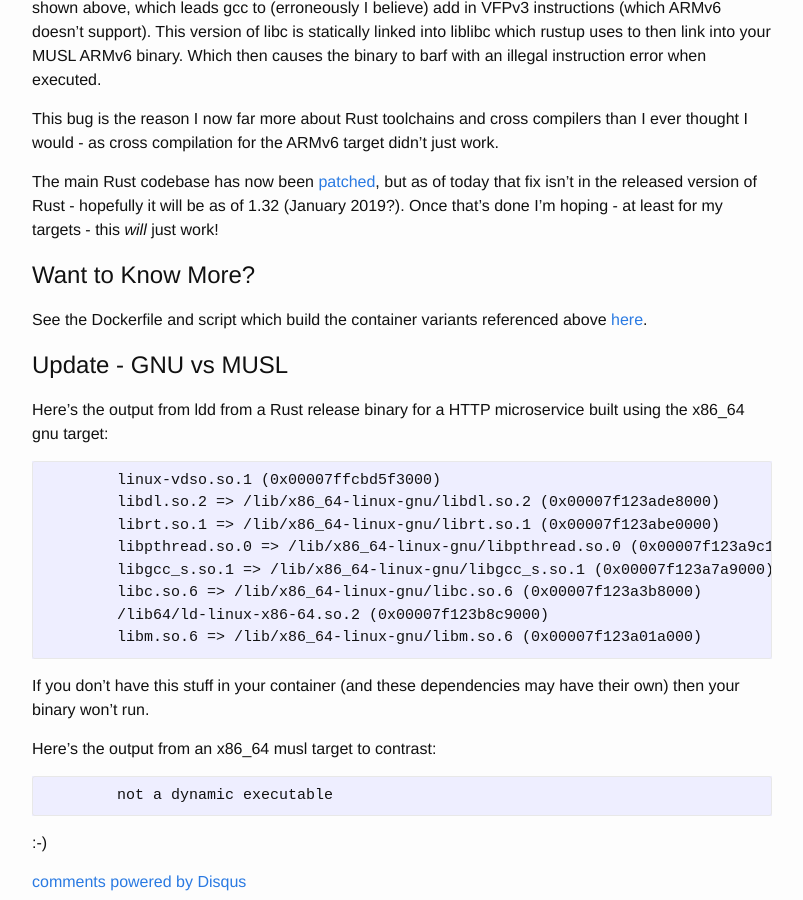
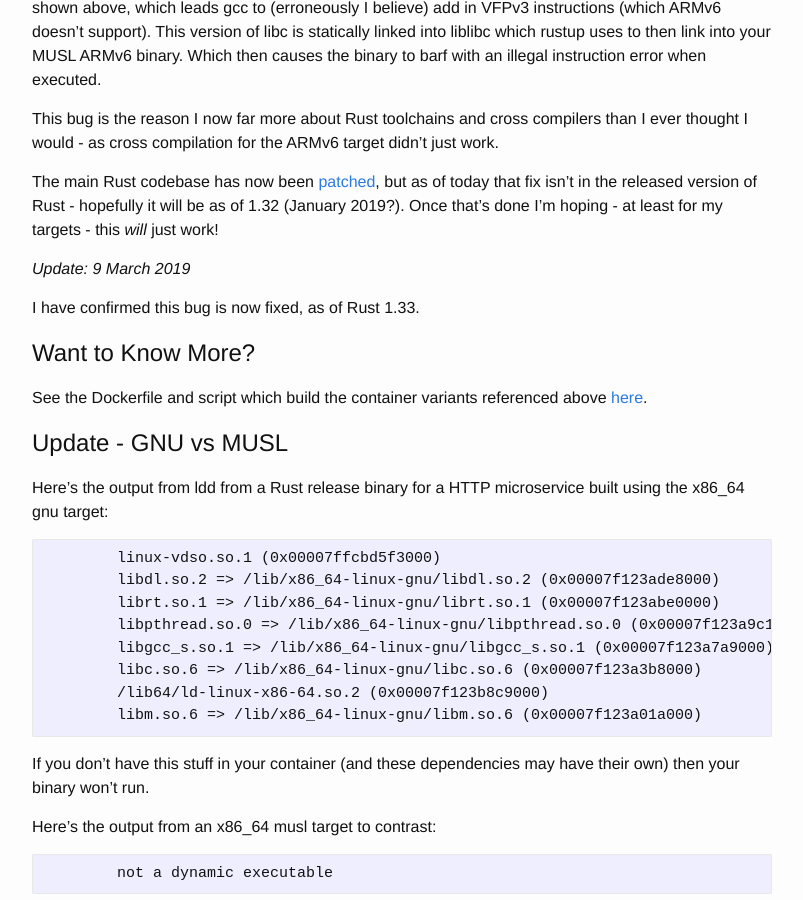
Before and after one commit to piersfinlayson/piersfinlayson.github.io, a Jekyll site: the page built from _posts/2018-12-16-rust-compilation-for-raspberry-pi.markdown, in a window 1280 px wide and 900 px high, scrolled down 4562 px. Shown: the whole window, without its empty margins (238-1041 px from the left). Built offline with Jekyll 4.4.1, drawn with Linux system fonts in a browser that asks for light colours; comment, search, counter and statistics services are not loaded.

Commit message:
rust bug is fixed

```diff
--- a/_posts/2018-12-16-rust-compilation-for-raspberry-pi.markdown
+++ b/_posts/2018-12-16-rust-compilation-for-raspberry-pi.markdown
@@ -170,6 +170,10 @@ This bug is the reason I now far more about Rust toolchains and cross compilers
 
 The main Rust codebase has now been [patched](https://github.com/rust-lang/rust/commit/b17a3f21c239648141e749d5a4b5af4ae0430c2a#diff-bf0d5b0898f46200942e39ec93d84e7c), but as of today that fix isn't in the released version of Rust - hopefully it will be as of 1.32 (January 2019?).  Once that's done I'm hoping - at least for my targets - this _will_ just work!
 
+*Update: 9 March 2019*
+
+I have confirmed this bug is now fixed, as of Rust 1.33.
+
 # Want to Know More?
 
 See the Dockerfile and script which build the container variants referenced above [here](https://github.com/piersfinlayson/otbiot-docker/tree/master/build).
```
